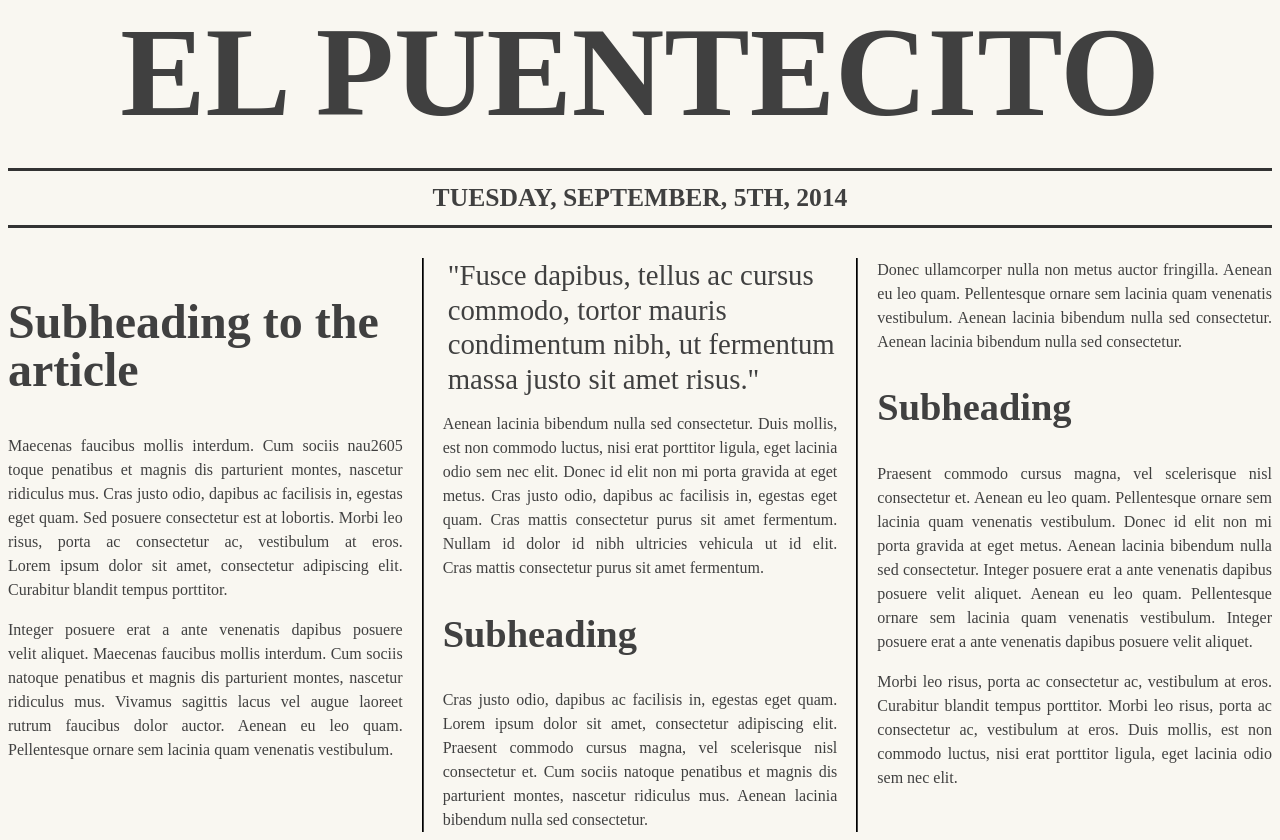
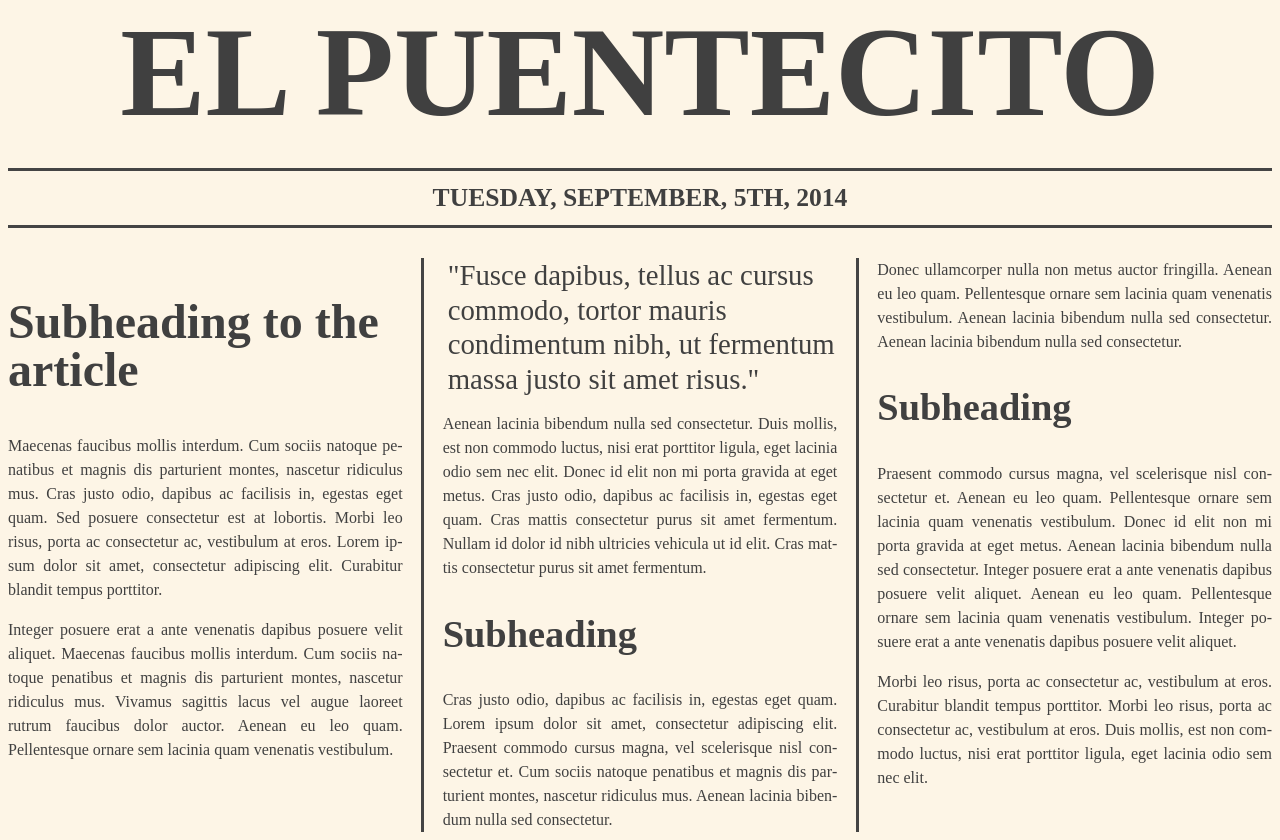
Before and after one commit to TheBridge-FullStackDeveloper/intro-full-stack, a plain HTML site: page index.html in a window 1280 px wide. Drawn offline with Linux system fonts and the light colour scheme.

Commit message:
almost definitive version

```diff
--- a/index.html
+++ b/index.html
@@ -1,6 +1,5 @@
 <!doctype html>
 <html lang="en">
-
     <head>
         <meta charset="UTF-8" />
         <title>Document</title>
@@ -8,12 +7,11 @@
     </head>
 
     <body>
-    <section>
         <h1>El puentecito</h1>
 
-        <div class="time">
-            <time>Tuesday, September, 5th, 2014</time>
-        </div>
+        <p class="time">
+            Tuesday, September, 5th, 2014
+        </p>
 
         <article>
             <h2>Subheading to the article</h2>
@@ -41,7 +39,5 @@
 
             <p>Morbi leo risus, porta ac consectetur ac, vestibulum at eros. Curabitur blandit tempus porttitor. Morbi leo risus, porta ac consectetur ac, vestibulum at eros. Duis mollis, est non commodo luctus, nisi erat porttitor ligula, eget lacinia odio sem nec elit.</p>
         </article>
-    </section>
     </body>
-
 </html>
--- a/style.css
+++ b/style.css
@@ -1,6 +1,6 @@
 body {
     /* colores */
-    background-color: #f9f7f1;
+    background-color: OldLace;
     color: #404040;
 
     /* texto */
@@ -11,7 +11,7 @@ article {
     /* distribución */
     columns: 3;
     column-gap: 40px;
-    column-rule: 2px outset #444;
+    column-rule: solid #444;
 
     /* texto */
     font-size: 1em;
@@ -47,30 +47,29 @@ p {
     /* texto */
     text-align: justify;
     hyphens: auto;
-    hyphenate-character: "\u2605";
 }
 
 blockquote {
     /* texto */
+    line-height: 1.2em;
     font-size: 1.8em;
-    line-height: 1.2em;
 
     /* distribución */
-    padding: 0px;
     margin: 0px;
     margin-left: 5px;
+    padding: 0px;
 }
 
 .time {
     /* texto */
+    font-size: 1.6em;
+    font-weight: 700;
     text-align: center;
-    font-weight: 700;
     text-transform: uppercase;
-    font-size: 1.6em;
 
     /* distribución */
-    border-top: 3px solid #333;
-    border-bottom: 3px solid #333;
+    border-top: solid #444;
+    border-bottom: solid #444;
 
     padding-top: 12px;
     padding-bottom: 12px;
```
Lines whose indentation alone changed are shown as unchanged.
